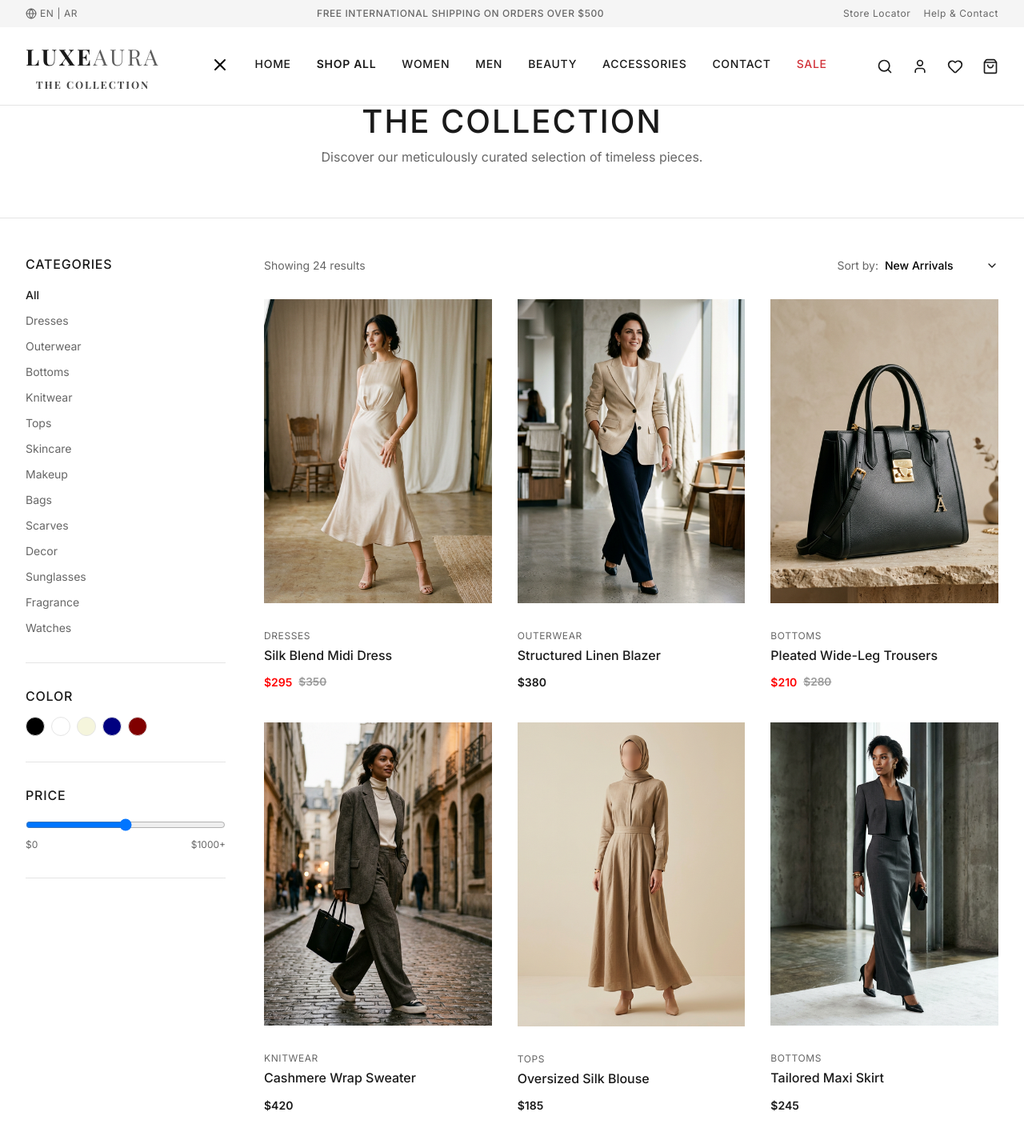
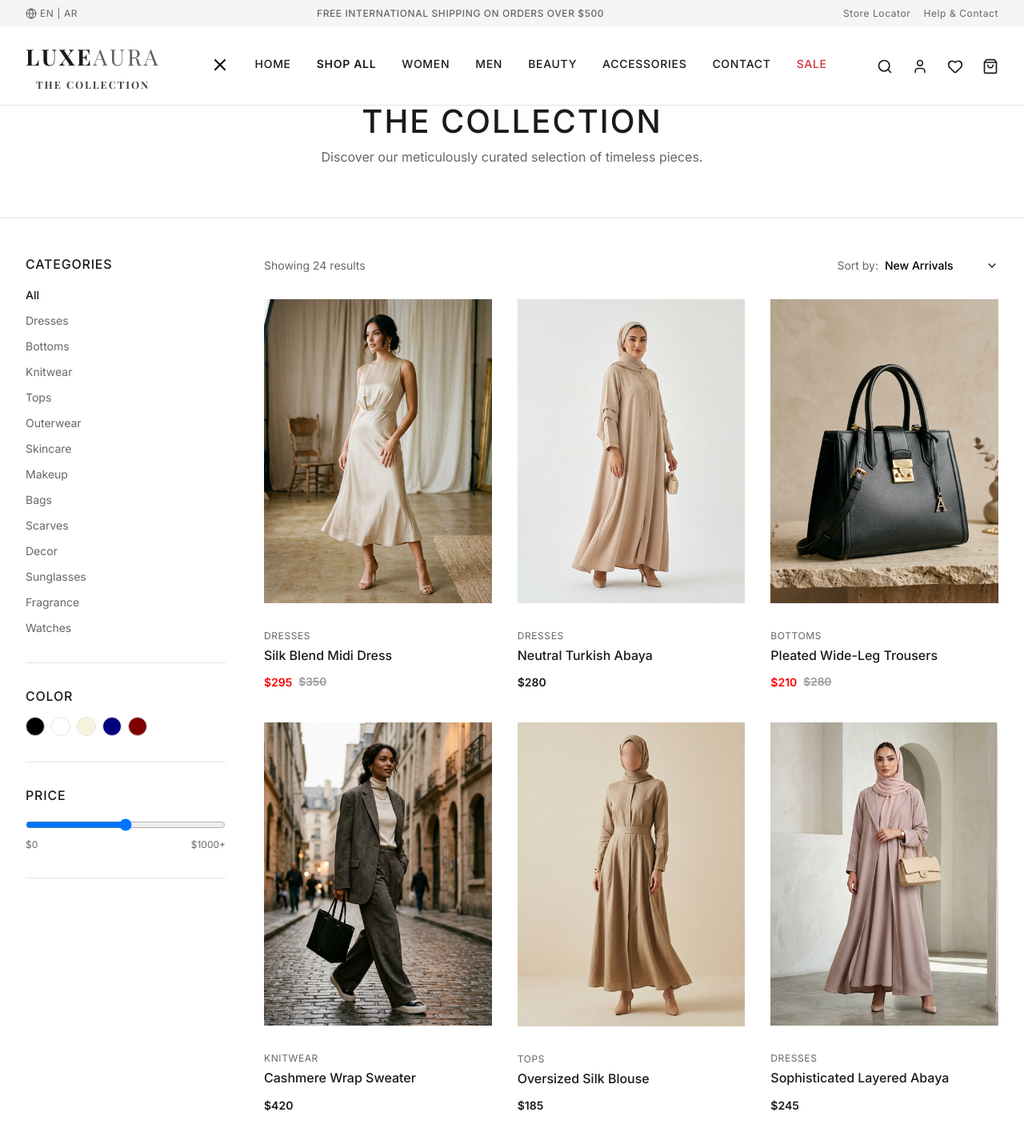
Before and after one commit to mahe-laqa/luxeaura, a React (Vite) app: page /shop in a window 1280 px wide. Shown: the top 1430 px of the page at 80% size. Built offline with nearby package versions, Linux system fonts and the light colour scheme.

Commit message:
fix: replace products with abayas and fix instant scroll nav

```diff
--- a/src/components/ScrollToTop.jsx
+++ b/src/components/ScrollToTop.jsx
@@ -5,7 +5,7 @@ export default function ScrollToTop() {
     const { pathname } = useLocation();
 
     useEffect(() => {
-        window.scrollTo(0, 0);
+        window.scrollTo({ top: 0, left: 0, behavior: 'instant' });
     }, [pathname]);
 
     return null;
--- a/src/data/products.js
+++ b/src/data/products.js
@@ -22,18 +22,17 @@ export const products = [
     },
     {
         id: 2,
-        name: 'Structured Linen Blazer',
-        price: 380,
+        name: 'Neutral Turkish Abaya',
+        price: 280,
         category: 'women',
-        subcategory: 'outerwear',
-        image: '/premium_linen_blazer.png',
+        subcategory: 'dresses',
+        image: '/turkish_abaya_neutral.png',
         images: [
-            '/premium_linen_blazer.png',
-            'https://images.unsplash.com/photo-1591561954557-26941169b49e?q=80&w=1974&auto=format&fit=crop',
-            'https://images.unsplash.com/photo-1603529328514-6334f590fc53?q=80&w=1964&auto=format&fit=crop'
+            '/turkish_abaya_neutral.png',
+            'https://images.unsplash.com/photo-1584370848010-d7fe6bc767ec?q=80&w=1974&auto=format&fit=crop'
         ],
-        description: 'Command the room in this meticulously tailored linen blazer, offering sharp lines and breathable comfort.',
-        longDescription: 'This structured blazer is tailored from exceptional Italian mid-weight linen, designed to keep its crisp shape while softening gracefully over time. Featuring padded shoulders, peak lapels, and a singular horn button closure, it provides a powerful, feminine silhouette. \n\nFabric: 100% Italian Linen, fully lined with cupro.\n\nCare: Professional dry clean only. Cool iron if necessary.',
+        description: 'Command the room in this meticulously tailored modest abaya from our Turkish designer collection.',
+        longDescription: 'This structured modest piece is tailored from exceptional mid-weight premium fabric, designed to keep its crisp shape while draping gracefully over time. Perfect for everyday elegance.',
         isFeatured: true,
         isBestseller: false,
         isNewArrival: true,
@@ -95,13 +94,13 @@ export const products = [
     },
     {
         id: 6,
-        name: 'Tailored Maxi Skirt',
+        name: 'Sophisticated Layered Abaya',
         price: 245,
         category: 'women',
-        subcategory: 'bottoms',
-        image: '/premium_tailored_maxi_skirt.png',
-        description: 'A sophisticated maxi-length skirt featuring a streamlined silhouette and subtle side slits for movement.',
-        longDescription: 'Cutting a striking, elongating profile, this tailored maxi skirt is a minimalist dream. The clean waistband and invisible side zip secure a smooth fit, while the ethically sourced virgin wool fabric offers a flawless drape throughout the entire length.\n\nComposition: 98% Virgin Wool, 2% Elastane.\n\nModel Info: Model is 5\'11" and wears size S.',
+        subcategory: 'dresses',
+        image: '/turkish_abaya_sophisticated.png',
+        description: 'A sophisticated layered open abaya featuring a streamlined silhouette and comfortable inner dress.',
+        longDescription: 'Cutting a striking, elongating profile, this tailored abaya is a minimalist dream. The premium fabric offers a flawless drape throughout the entire length, embodying modern modesty and elegance.\n\nComposition: Premium breathable blend, perfect for all climates.\n\nModel Info: Model is 5\'9" and wears size S.',
         isFeatured: false,
         isBestseller: true,
         isNewArrival: false,
--- a/src/index.css
+++ b/src/index.css
@@ -40,7 +40,6 @@
 
 html {
   font-size: 16px;
-  scroll-behavior: smooth;
 }
 
 body {
```
Also changed, not shown: public/turkish_abaya_neutral.png (added), public/turkish_abaya_sophisticated.png (added).
